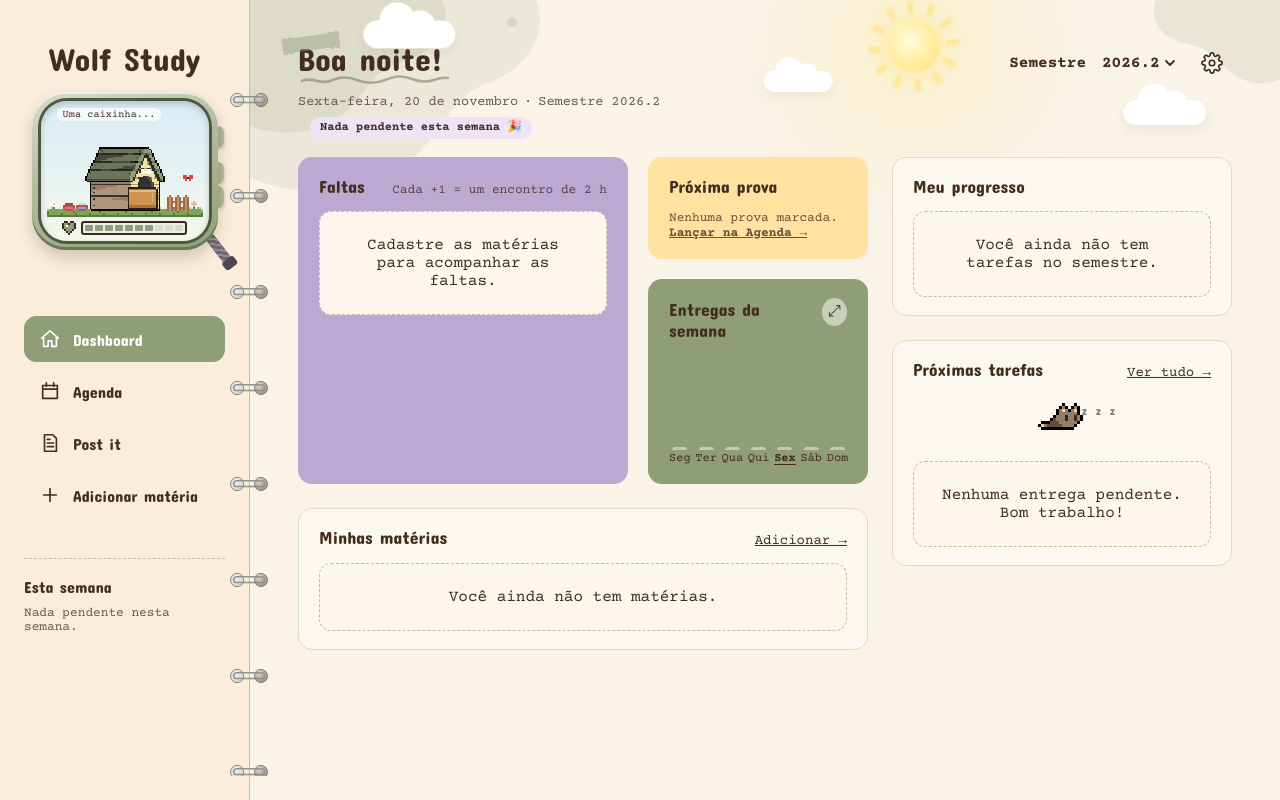
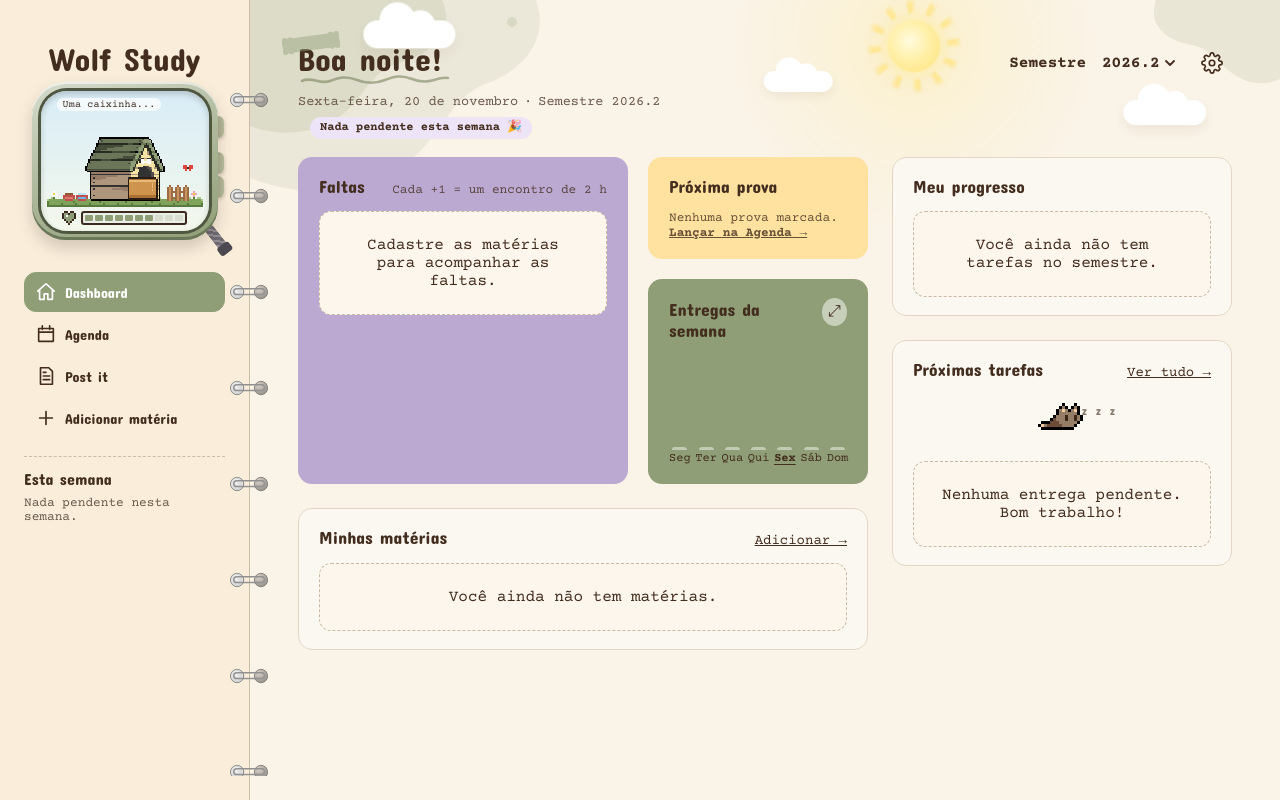
Before and after one commit to 232014469/Minha-Agenda, a React (Vite) app: page /#/dashboard in a window 1280 px wide. Built offline with nearby package versions, Linux system fonts and the light colour scheme.

Commit message:
style: lateral mais bem distribuída com o bichinho

```diff
--- a/src/shared/layout/LayoutBase.css
+++ b/src/shared/layout/LayoutBase.css
@@ -13,9 +13,9 @@
   z-index: 2;
   display: flex;
   flex-direction: column;
-  gap: 40px;
+  gap: 18px;
   height: 100svh;
-  padding: 40px 24px;
+  padding: 40px 24px 16px;
   border-right: 1px solid var(--cor-borda-forte);
   background: var(--cor-menu);
 
@@ -95,7 +95,7 @@
 
 .layout-links {
   display: grid;
-  gap: 6px;
+  gap: 2px;
   margin: 0;
   padding: 0;
   list-style: none;
@@ -104,13 +104,16 @@
 .layout-links a {
   display: flex;
   align-items: center;
-  gap: 12px;
-  padding: 11px 14px;
+  gap: 8px;
+  min-width: 0;
+  padding: 8px 10px;
   border: 1px solid transparent;
   border-radius: 12px;
   color: inherit;
   font-family: var(--fonte-titulo);
+  font-size: 0.9rem;
   font-weight: 700;
+  white-space: nowrap;
   text-decoration: none;
 }
 
@@ -144,9 +147,9 @@
   display: flex;
   flex: 1;
   flex-direction: column;
-  gap: 10px;
+  gap: 8px;
   min-height: 0;
-  padding-top: 18px;
+  padding-top: 12px;
   border-top: 1px dashed var(--cor-borda-forte);
 }
 
@@ -179,7 +182,7 @@
   display: flex;
   flex-direction: column;
   gap: 2px;
-  min-height: 70px;
+  min-height: 62px;
   padding: 6px;
   border-radius: 2px 2px 8px 2px;
   background: var(--painel-forte);
--- a/src/shared/layout/Tamagotchi.css
+++ b/src/shared/layout/Tamagotchi.css
@@ -2,7 +2,7 @@
 .tamagotchi {
   position: relative;
   width: fit-content;
-  margin: 14px auto 26px;
+  margin: 4px auto 14px;
 }
 
 /* Aro: quadrado de cantos bem redondos, na cor do tema, com brilho em cima
@@ -115,10 +115,10 @@
 .tamagotchi-cordinha {
   position: absolute;
   right: 6px;
-  bottom: -22px;
+  bottom: -16px;
   z-index: 0;
   width: 10px;
-  height: 38px;
+  height: 30px;
   border-radius: 5px;
   background:
     repeating-linear-gradient(
```
